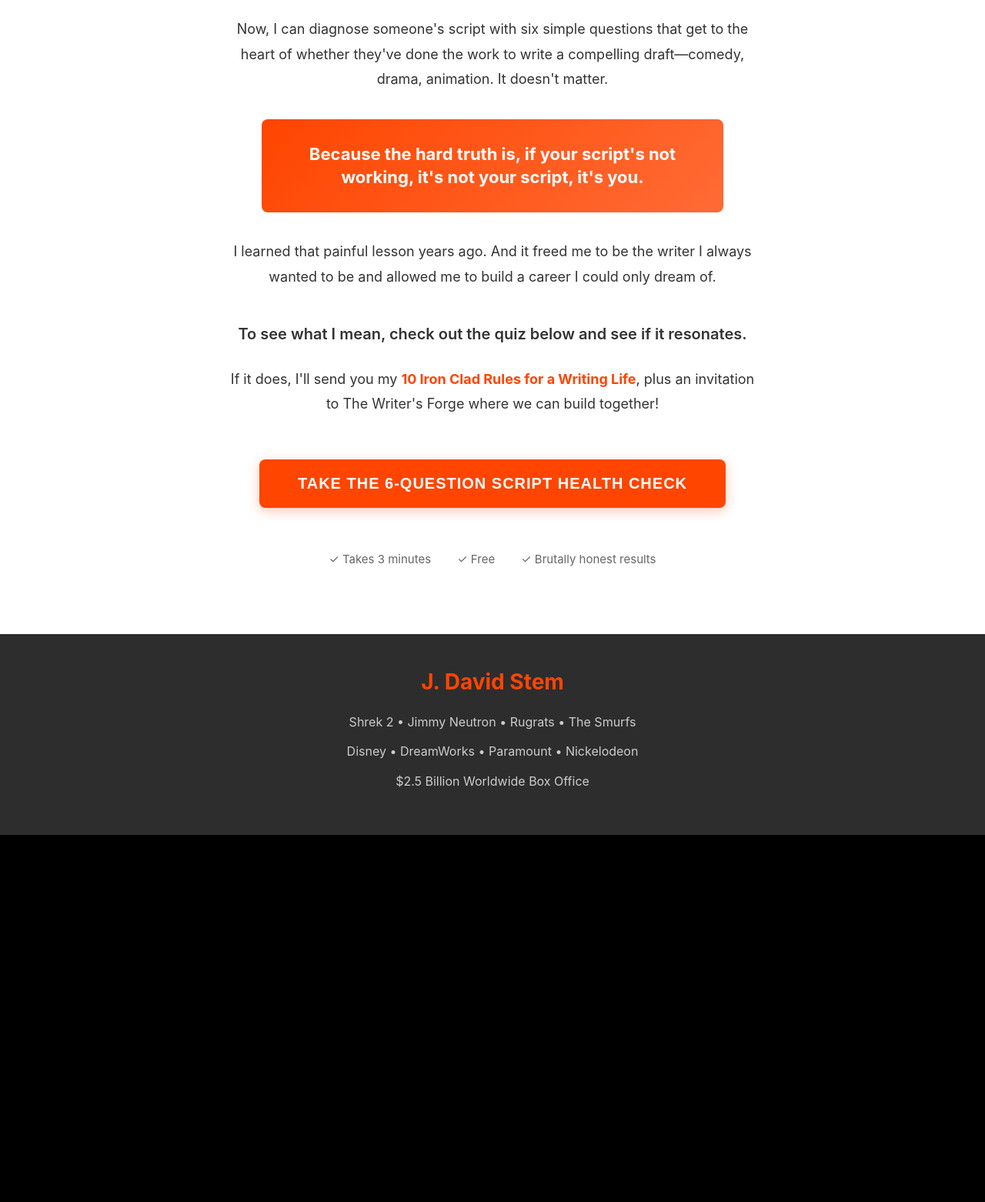
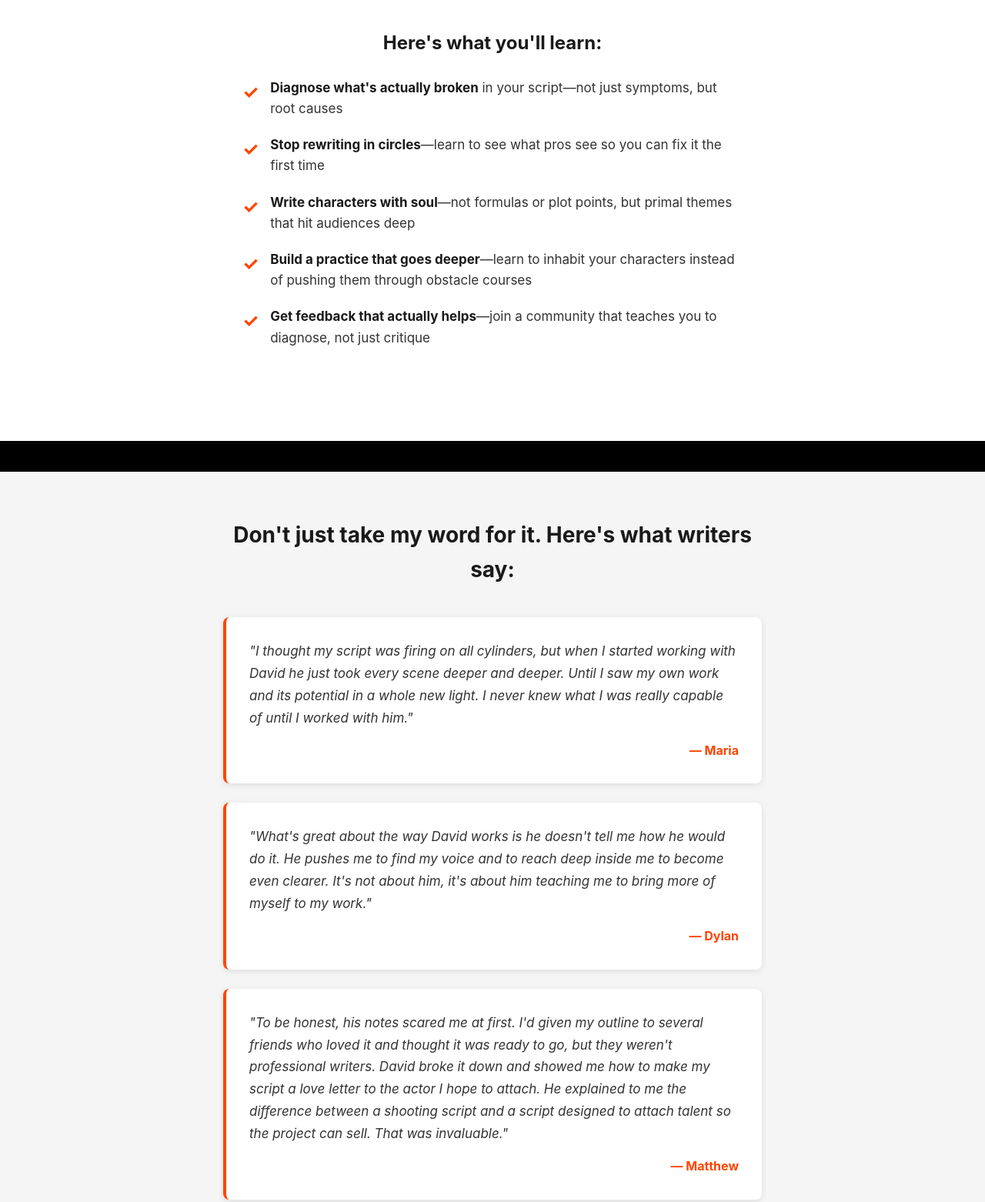
Before and after one commit to MajorityMedia/Script-Assessment-Claude-10-14, a plain HTML site: page index.html in a window 1280 px wide. Shown: the part 1847-3409 px from the top of the page at 77% size. Before the commit the page ends 2932 px from the top, so only its background shows below. Drawn offline with Linux system fonts and the light colour scheme.

Commit message:
Update index.html

```diff
--- a/index.html
+++ b/index.html
@@ -138,6 +138,86 @@
         .today-text strong {
             color: #ff4500;
             font-weight: 700;
+        }
+
+        .benefits-list {
+            text-align: left;
+            margin: 40px auto;
+            max-width: 650px;
+        }
+
+        .benefits-headline {
+            font-size: 24px;
+            font-weight: 700;
+            color: #1a1a1a;
+            margin-bottom: 25px;
+            text-align: center;
+        }
+
+        .benefit-item {
+            display: flex;
+            align-items: flex-start;
+            margin-bottom: 20px;
+            font-size: 17px;
+            line-height: 1.6;
+            color: #333;
+        }
+
+        .benefit-item::before {
+            content: "✓";
+            color: #ff4500;
+            font-size: 24px;
+            font-weight: 700;
+            margin-right: 15px;
+            flex-shrink: 0;
+        }
+
+        .benefit-item strong {
+            color: #1a1a1a;
+            font-weight: 700;
+        }
+
+        .testimonials-section {
+            background: #f5f5f5;
+            padding: 60px 20px;
+            margin-top: 40px;
+        }
+
+        .testimonials-container {
+            max-width: 700px;
+            margin: 0 auto;
+        }
+
+        .testimonials-headline {
+            font-size: 28px;
+            font-weight: 700;
+            color: #1a1a1a;
+            text-align: center;
+            margin-bottom: 40px;
+        }
+
+        .testimonial {
+            background: #fff;
+            padding: 30px;
+            border-radius: 8px;
+            border-left: 4px solid #ff4500;
+            margin-bottom: 25px;
+            box-shadow: 0 2px 8px rgba(0,0,0,0.1);
+        }
+
+        .testimonial-text {
+            font-size: 17px;
+            line-height: 1.7;
+            color: #333;
+            margin-bottom: 15px;
+            font-style: italic;
+        }
+
+        .testimonial-author {
+            font-size: 16px;
+            font-weight: 700;
+            color: #ff4500;
+            text-align: right;
         }
 
         .truth-callout {
@@ -577,6 +657,26 @@
                 font-size: 17px;
             }
 
+            .benefits-headline {
+                font-size: 22px;
+            }
+
+            .benefit-item {
+                font-size: 16px;
+            }
+
+            .testimonials-headline {
+                font-size: 24px;
+            }
+
+            .testimonial {
+                padding: 25px 20px;
+            }
+
+            .testimonial-text {
+                font-size: 16px;
+            }
+
             .truth-callout {
                 font-size: 20px;
                 padding: 25px 20px;
@@ -665,6 +765,57 @@
 
                 <p class="today-text">That's why I created <strong>The Writer's Forge</strong>, a community for screenwriters where I share what I learned from 20+ years of writing and selling screenplays to every major studio in town.</p>
 
+                <div class="benefits-list">
+                    <h3 class="benefits-headline">Here's what you'll learn:</h3>
+
+                    <div class="benefit-item">
+                        <span><strong>Diagnose what's actually broken</strong> in your script—not just symptoms, but root causes</span>
+                    </div>
+
+                    <div class="benefit-item">
+                        <span><strong>Stop rewriting in circles</strong>—learn to see what pros see so you can fix it the first time</span>
+                    </div>
+
+                    <div class="benefit-item">
+                        <span><strong>Write characters with soul</strong>—not formulas or plot points, but primal themes that hit audiences deep</span>
+                    </div>
+
+                    <div class="benefit-item">
+                        <span><strong>Build a practice that goes deeper</strong>—learn to inhabit your characters instead of pushing them through obstacle courses</span>
+                    </div>
+
+                    <div class="benefit-item">
+                        <span><strong>Get feedback that actually helps</strong>—join a community that teaches you to diagnose, not just critique</span>
+                    </div>
+                </div>
+            </div>
+        </div>
+
+        <!-- TESTIMONIALS SECTION -->
+        <div class="testimonials-section">
+            <div class="testimonials-container">
+                <h2 class="testimonials-headline">Don't just take my word for it. Here's what writers say:</h2>
+
+                <div class="testimonial">
+                    <p class="testimonial-text">"I thought my script was firing on all cylinders, but when I started working with David he just took every scene deeper and deeper. Until I saw my own work and its potential in a whole new light. I never knew what I was really capable of until I worked with him."</p>
+                    <p class="testimonial-author">— Maria</p>
+                </div>
+
+                <div class="testimonial">
+                    <p class="testimonial-text">"What's great about the way David works is he doesn't tell me how he would do it. He pushes me to find my voice and to reach deep inside me to become even clearer. It's not about him, it's about him teaching me to bring more of myself to my work."</p>
+                    <p class="testimonial-author">— Dylan</p>
+                </div>
+
+                <div class="testimonial">
+                    <p class="testimonial-text">"To be honest, his notes scared me at first. I'd given my outline to several friends who loved it and thought it was ready to go, but they weren't professional writers. David broke it down and showed me how to make my script a love letter to the actor I hope to attach. He explained to me the difference between a shooting script and a script designed to attach talent so the project can sell. That was invaluable."</p>
+                    <p class="testimonial-author">— Matthew</p>
+                </div>
+            </div>
+        </div>
+
+        <!-- FINAL CTA SECTION -->
+        <div class="today-section" style="padding-top: 40px;">
+            <div class="today-container">
                 <p class="today-text">Now, I can diagnose someone's script with six simple questions that get to the heart of whether they've done the work to write a compelling draft—comedy, drama, animation. It doesn't matter.</p>
 
                 <div class="truth-callout">
@@ -675,7 +826,7 @@
 
                 <p class="today-text" style="font-size: 20px; font-weight: 600; margin-top: 40px;">To see what I mean, check out the quiz below and see if it resonates.</p>
 
-                <p class="today-text">If it does, I'll send you my <strong>10 Iron Clad Rules for a Writing Life</strong>, plus an invitation to The Writer's Forge where we can build together!</p>
+                <p class="today-text">If it does, I'll send you an invitation to <strong>The Writer's Forge</strong>—where you'll get my <strong>10 Iron Clad Rules for a Writing Life</strong>, plus a free community where I share diagnostic tools, deep-dive workshops, and the principles that took me from struggling to $2.5 billion in box office.</p>
 
                 <button class="cta-button" onclick="startAssessment()">Take the 6-Question Script Health Check</button>
 
```
